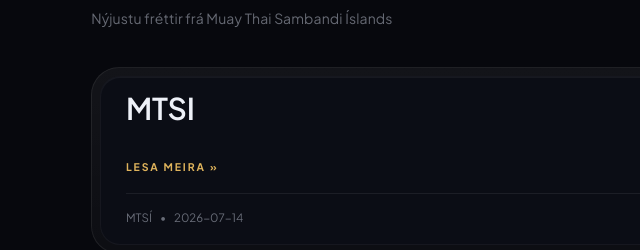
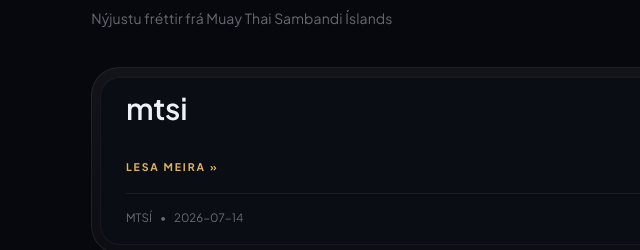
Before and after one commit to mtsi-lgtm/mtsi-website, a website: page index.html in a window 1280 px wide. Shown: the part 873-1123 px from the top of the page, 0-640 px from the left. Drawn offline with Linux system fonts and the light colour scheme; a web font is replaced by a local one.

Commit message:
Update site via admin

```diff
--- a/index.html
+++ b/index.html
@@ -1534,7 +1534,7 @@
     ],
     "news": [
         {
-            "headline": "MTSI",
+            "headline": "mtsi",
             "body": "",
             "date": "2026-07-14",
             "author": "MTSÍ",
```
